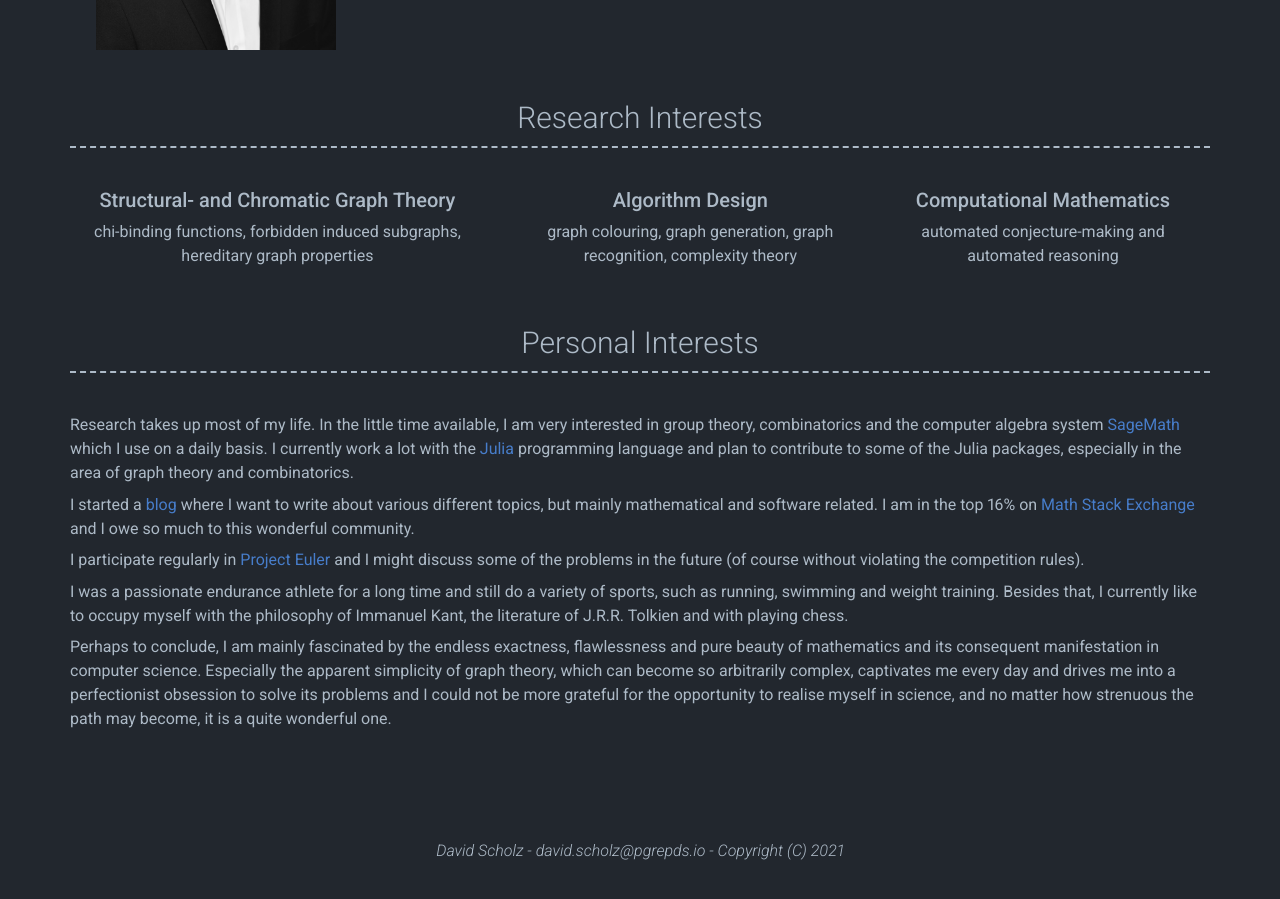
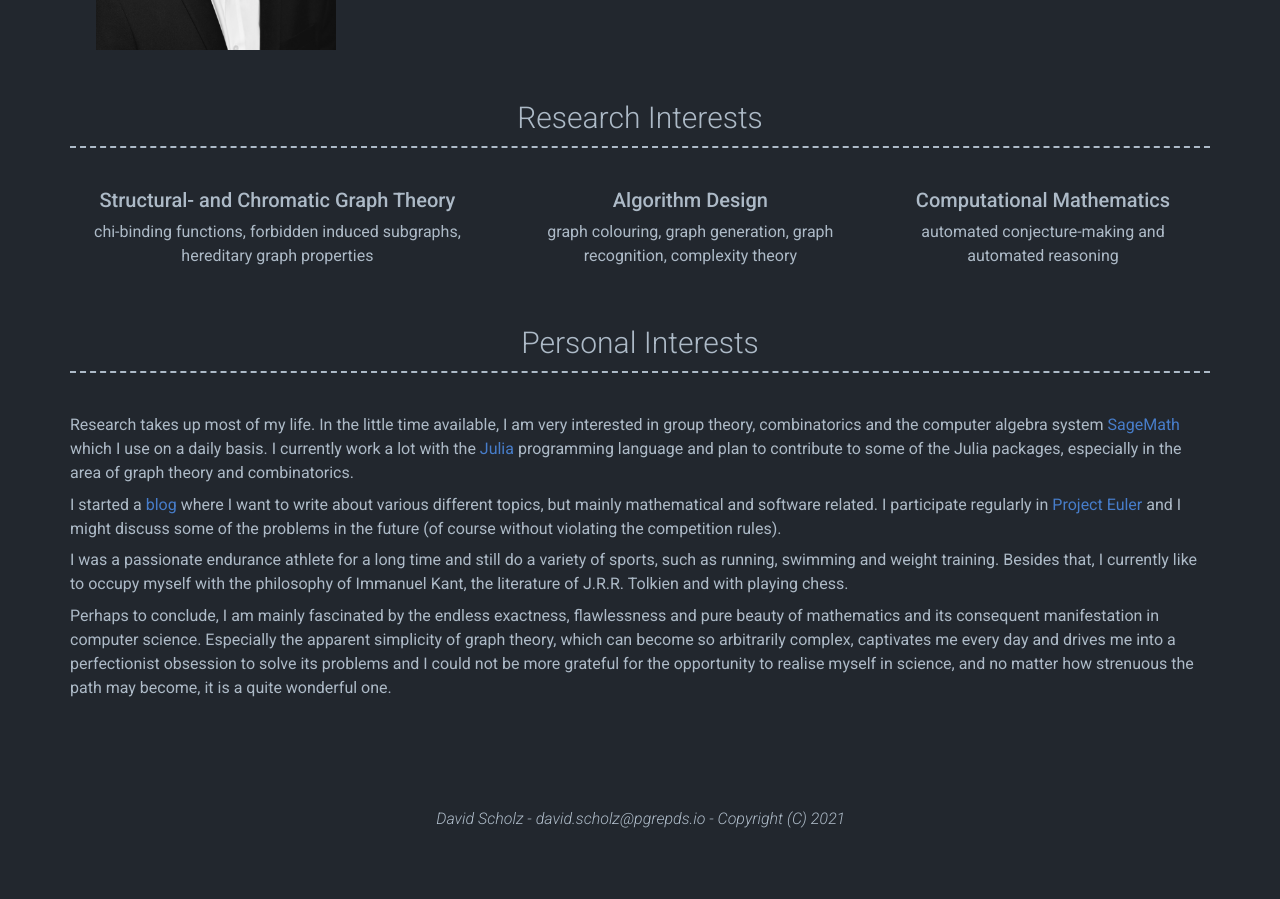
Before and after one commit to pgrepds/pgrepds.github.io, a Jekyll site: the page built from index.html, in a window 1280 px wide and 900 px high, scrolled down 836 px. Built offline with Jekyll 4.4.1, drawn with Linux system fonts in a browser that asks for light colours; nearby versions of some CDN libraries; a style sheet for code colours, icons or effects is not loaded; after the commit the page ends 1705 px from its top, so only the background shows below that.

Commit message:
update about.yml

```diff
--- a/_data/about.yml
+++ b/_data/about.yml
@@ -19,9 +19,7 @@
   content: | # this will include new lines to allow paragraphs
     Research takes up most of my life. In the little time available, I am very interested in group theory, combinatorics and the computer algebra system [SageMath](https://www.sagemath.org/) which I use on a daily basis.  I currently work a lot with the [Julia](https://julialang.org/) programming language and plan to contribute to some of the Julia packages, especially in the area of graph theory and combinatorics.
 
-    I started a [blog](https://blog.pgrepds.io/) where I want to write about various different topics, but mainly mathematical and software related. I am in the top 16% on [Math Stack Exchange](https://math.stackexchange.com/users/869099/david-scholz) and I owe so much to this wonderful community.
-
-    I participate regularly in [Project Euler](https://projecteuler.net) and I might discuss some of the problems in the future (of course without violating the competition rules).
+    I started a [blog](https://blog.pgrepds.io/) where I want to write about various different topics, but mainly mathematical and software related. I participate regularly in [Project Euler](https://projecteuler.net) and I might discuss some of the problems in the future (of course without violating the competition rules).
 
     I was a passionate endurance athlete for a long time and still do a variety of sports, such as running, swimming and weight training. Besides that, I currently like to occupy myself with the philosophy of Immanuel Kant, the literature of J.R.R. Tolkien and with playing chess.
 
```
